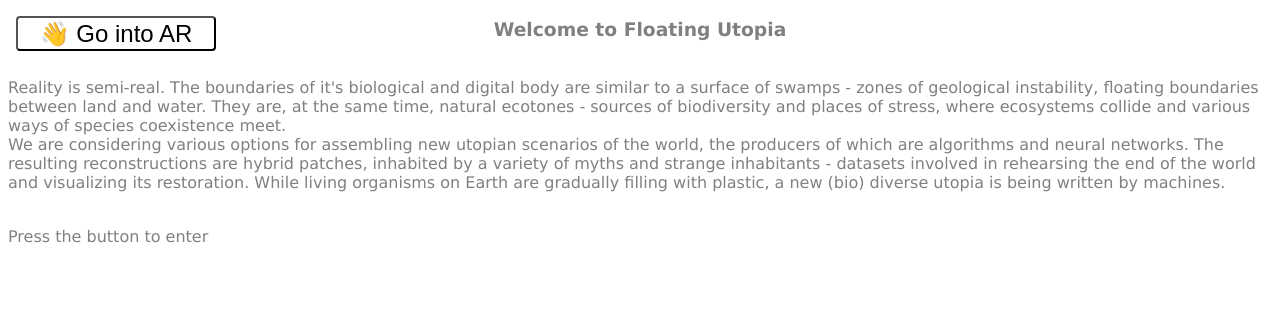
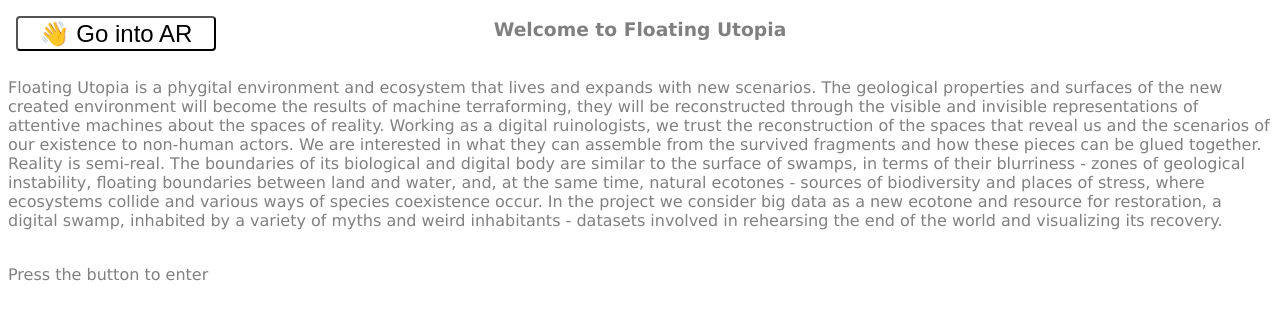
Before and after one commit to yukkalo/fr279t2i, a plain HTML site: page index.html in a window 1280 px wide. Drawn offline with nearby package versions, Linux system fonts and the light colour scheme; some packages are replaced by stand-ins of ours; a script that the page names is missing.

Commit message:
Update index.html

```diff
--- a/index.html
+++ b/index.html
@@ -7,12 +7,10 @@
     <div>
     <p align = "center">
     <font color="gray" face="Verdana, Geneva, sans-serif"> <h3 style="text-align:center">Welcome to Floating Utopia</h3><br>
-    Reality is semi-real.
-    The boundaries of it's biological and digital body are similar to a surface of swamps - zones of geological instability, floating boundaries between land and water.
-    They are, at the same time, natural ecotones - sources of biodiversity and places of stress, where ecosystems collide and various ways of species coexistence meet.
-    <br>We are considering various options for assembling new utopian scenarios of the world, the producers of which are algorithms and neural networks.
-    The resulting reconstructions are hybrid patches, inhabited by a variety of myths and strange inhabitants - datasets involved in rehearsing the end of the world and visualizing its restoration.
-    While living organisms on Earth are gradually filling with plastic, a new (bio) diverse utopia is being written by machines.
+    Floating Utopia is a phygital environment and ecosystem that lives and expands with new scenarios. The geological properties and surfaces of the new created environment will become the results of machine terraforming, they will be reconstructed through the visible and invisible representations of attentive machines about the spaces of reality.
+Working as a digital ruinologists, we trust the reconstruction of the spaces that reveal us and the scenarios of our existence to non-human actors. We are interested in what they can assemble from the survived fragments and how these pieces can be glued together.
+Reality is semi-real. The boundaries of its biological and digital body are similar to the surface of swamps, in terms of their blurriness - zones of geological instability, floating boundaries between land and water, and, at the same time, natural ecotones - sources of biodiversity and places of stress, where ecosystems collide and various ways of species coexistence occur. In the project we consider big data as a new ecotone and resource for restoration, a digital swamp, inhabited by a variety of myths and weird inhabitants - datasets involved in rehearsing the end of the world and visualizing its recovery.
+
     <br><br>
     <p align = "left"> Press the button to enter<br></font>
 
```
